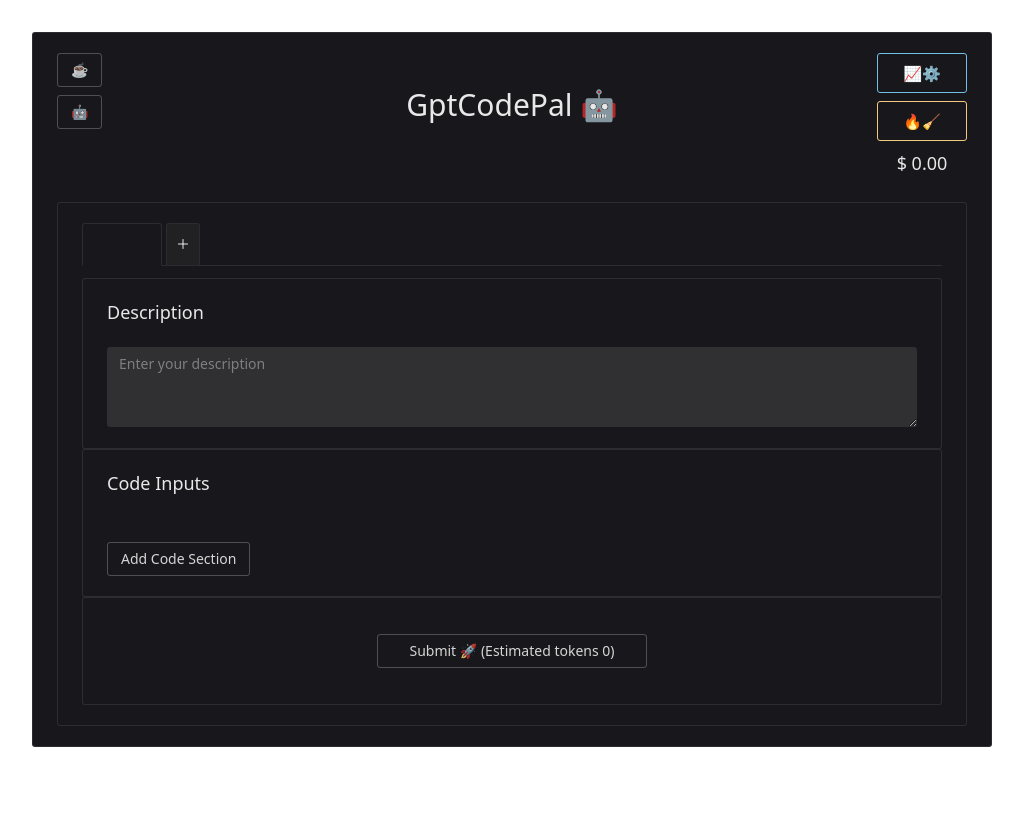
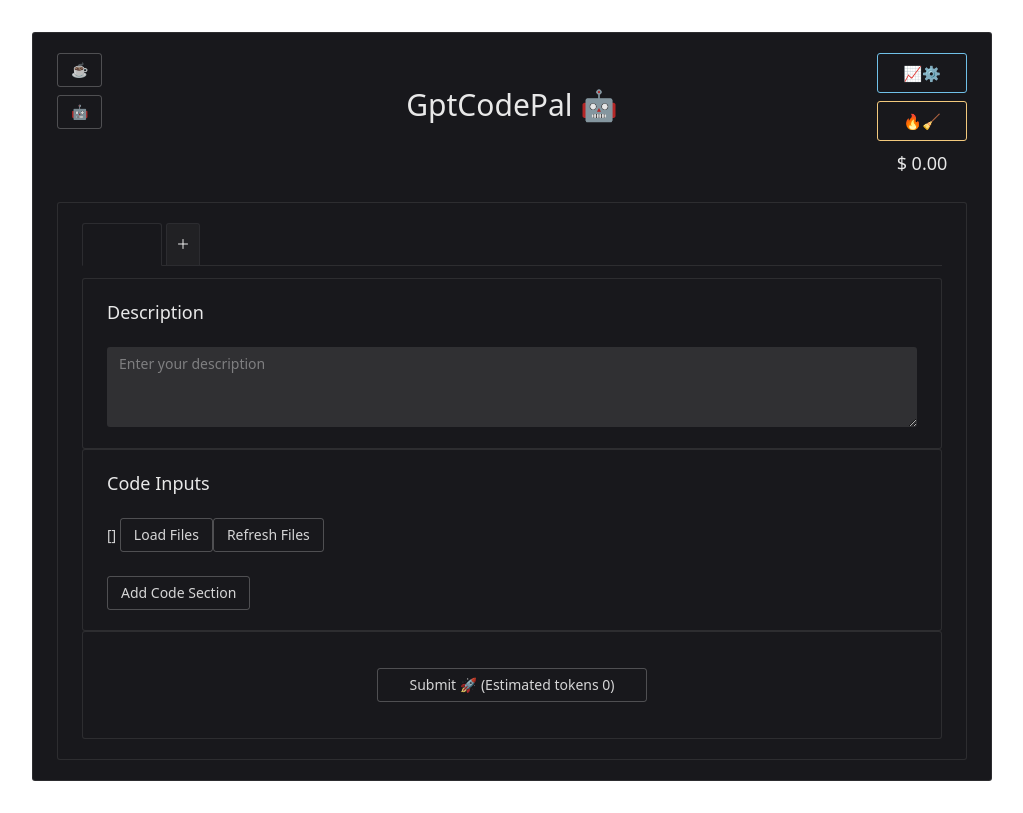
Before and after one commit to petersopko/gptcodepal, a Vue app: page / in a window 1280 px wide. Shown: the whole page, without its empty margins (128-1151 px from the left). Built offline with nearby package versions, Linux system fonts and the light colour scheme; what @highlightjs/vue-plugin, gpt3-tokenizer would draw is missing.

Commit message:
file picker and drop file semi-working

```diff
--- a/src/components/CodeInputList.vue
+++ b/src/components/CodeInputList.vue
@@ -1,5 +1,12 @@
 <template>
-    <n-card title="Code Inputs">
+    <n-card title="Code Inputs" @dragenter.prevent="dragCounter++" @dragleave.prevent="dragCounter--" @dragover.prevent
+        @drop.prevent="fileDropHandler">
+        {{ loadedFiles }}
+        <input type="file" ref="fileInput" @change="fileChangeHandler" style="display: none" multiple />
+        <n-button @click="$refs.fileInput.click()">
+            Load Files
+        </n-button>
+        <n-button @click="refreshFiles">Refresh Files</n-button>
         <n-collapse class="mb-6">
             <n-collapse-item v-for="(codeInput, index) in codeInputsComputed"
                 :title="!codeInput.name ? 'Code Input ' + (index + 1) : codeInput.name" :name="index"
@@ -19,12 +26,68 @@ import { NCard, NCollapse, NCollapseItem, NButton } from "naive-ui";
 import CodeInput from './CodeInput.vue';
 import IconButton from './IconButton.vue';
 import { useTabsStore } from "../../store/tabsStore.js";
-import { computed } from 'vue';
+import { computed, ref } from 'vue';
+import { watch } from "vue";
+
 const tabsStore = useTabsStore();
-
+// test aaag
 const addCodeInput = () => {
     tabsStore.addCodeInput();
 };
+const fileInput = ref(null);
+const loadedFiles = ref([]);
+async function fileChangeHandler(event) {
+    const files = event.target.files;
+    loadedFiles.value = {};
+    for (let i = 0; i < files.length; i++) {
+        const file = files[i];
+        const content = await readFileContent(file);
+        tabsStore.addCodeInputFromFile(file.name, content);
+        loadedFiles.value[file.name] = { file, content }; // Use the file name as the key
+    }
+    // Reset the input value to ensure the change event is fired every time
+    event.target.value = null;
+}
+
+
+async function refreshFiles() {
+    console.log('test')
+    for (const fileName in loadedFiles.value) {
+        const { file } = loadedFiles.value[fileName];
+        const index = codeInputsComputed.value.findIndex(
+            (codeInput) => codeInput.name === file.name
+        );
+        console.log('index', index)
+        if (index !== -1) {
+            const newContent = await readFileContent(file);
+            console.log('test2', newContent)
+
+            tabsStore.updateCodeInput({ index, name: file.name, code: newContent });
+        }
+    }
+}
 
 const codeInputsComputed = computed(() => tabsStore.activeTab.codeInputs);
+
+const dragCounter = ref(0);
+
+async function fileDropHandler(event) {
+    dragCounter.value = 0;
+
+    const files = event.dataTransfer.files;
+    for (let i = 0; i < files.length; i++) {
+        const file = files[i];
+        const content = await readFileContent(file);
+
+        tabsStore.addCodeInputFromFile(file.name, content);
+    }
+}
+async function readFileContent(file) {
+    return new Promise((resolve, reject) => {
+        const reader = new FileReader();
+        reader.onload = (event) => resolve(event.target.result);
+        reader.onerror = (error) => reject(error);
+        reader.readAsText(file);
+    });
+}
 </script>
--- a/store/tabsStore.js
+++ b/store/tabsStore.js
@@ -56,6 +56,10 @@ export const useTabsStore = defineStore("tabsStore", () => {
     activeTab.value.response = newResponse;
     localStorage.setItem("tabsStore", JSON.stringify(tabs.value));
   }
+  function addCodeInputFromFile(name, code) {
+    activeTab.value.codeInputs.push({ name, code });
+    localStorage.setItem("tabsStore", JSON.stringify(tabs.value));
+  }
 
   function $reset() {
     tabs.value = JSON.parse(
@@ -77,6 +81,8 @@ export const useTabsStore = defineStore("tabsStore", () => {
     updateCodeInput,
     updateDescription,
     updateResponse,
+    addCodeInputFromFile,
+
     $reset,
   };
 });
```
